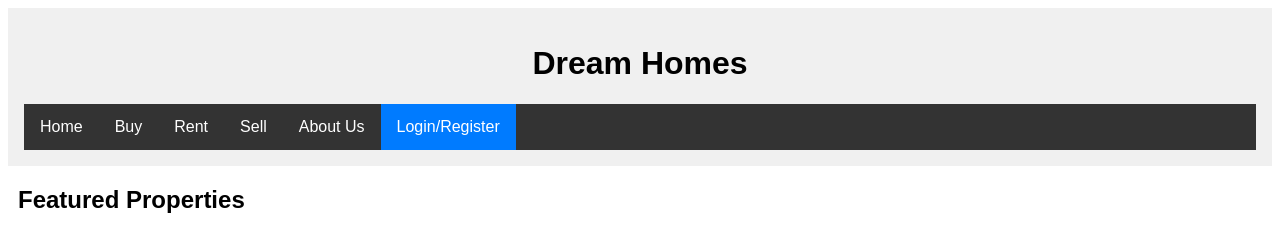
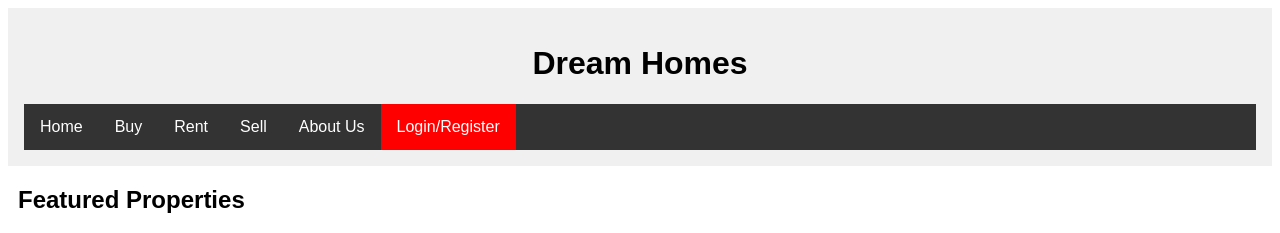
Before and after one commit to Aarathiparthasaradhi30/Homes-Doubleupd, a plain HTML site: page index.html in a window 1280 px wide. Shown: the top 233 px of the page. Drawn offline with Linux system fonts and the light colour scheme.

Commit message:
Update index.html

```diff
--- a/index.html
+++ b/index.html
@@ -15,7 +15,7 @@
         .property-list { display: flex; flex-wrap: wrap; justify-content: space-between; }
         .property { border: 1px solid #ddd; margin: 10px; padding: 10px; width: calc(33% - 20px); }
         .property img { max-width: 100%; height: auto; }
-        .login { float: right; padding: 14px 16px; background-color: #007BFF; color: white; } /* Updated colors for better contrast */
+        .login { float: right; padding: 14px 16px; background-color: red; color: white; } /* Updated colors for better contrast */
     </style>
 </head>
 <body>
```
